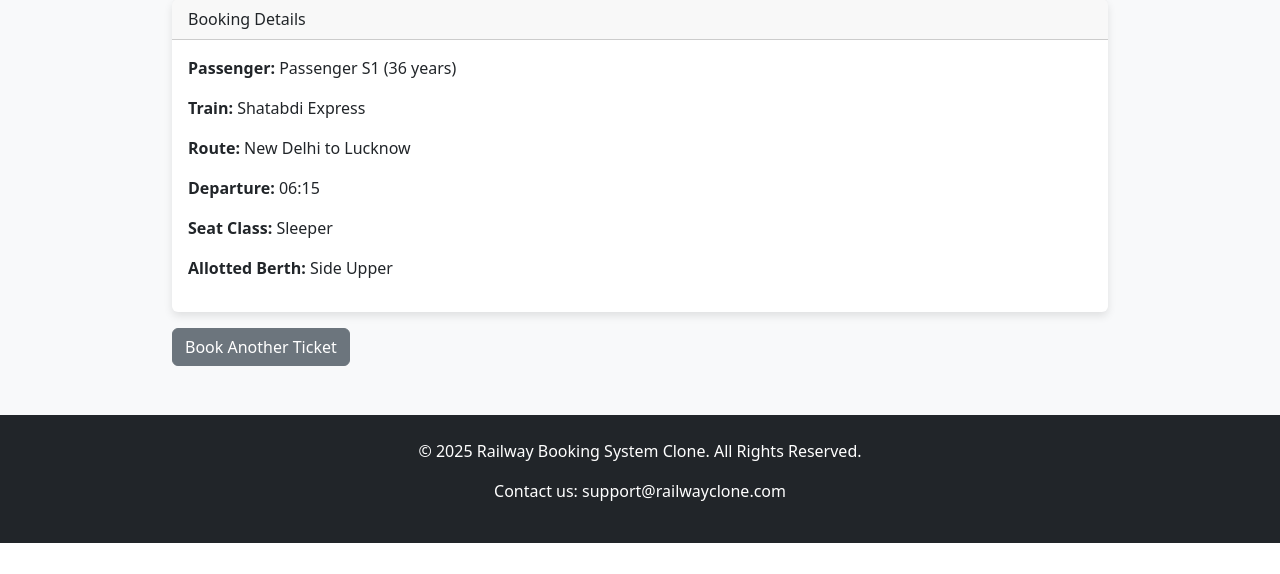
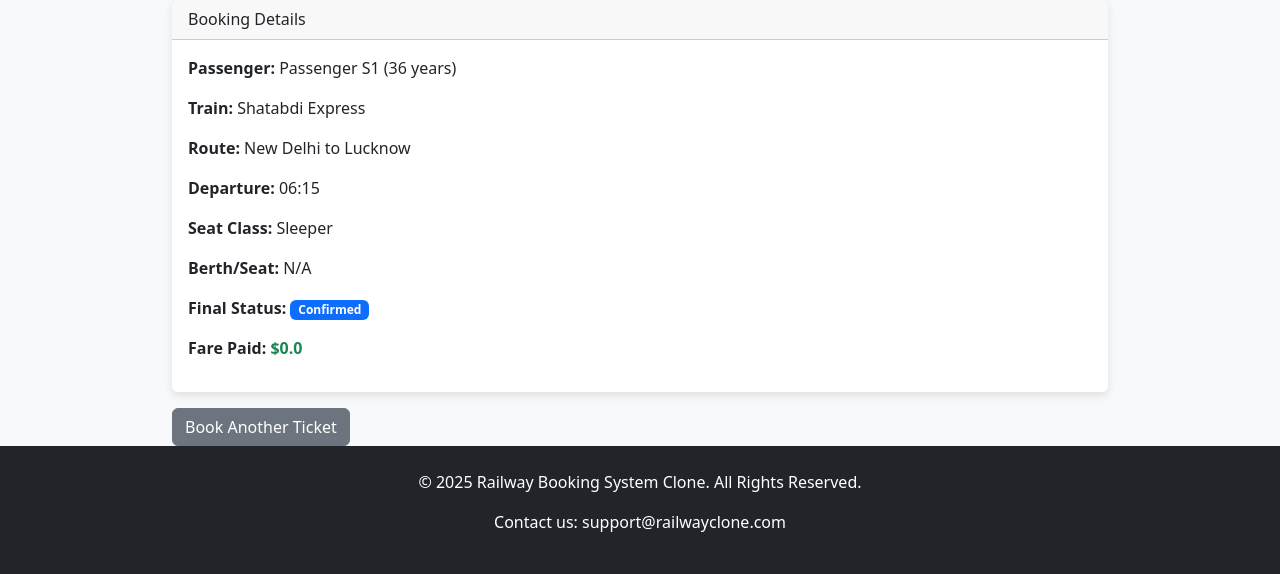
Before and after one commit to rishabh0510rishabh/railway-booking-system, a Flask app: template templates/booking_confirmation.html in a window 1280 px wide. Shown: the part 257-831 px from the top of the page. Before the commit the page ends 800 px from the top, so only its background shows below. Run offline with Flask 3, Linux system fonts and the light colour scheme; the template is opened without the code that fills it: values that come from a table or form of the project are taken from there, others are empty; data comes from the database, SQL or seed files in the repository.

Commit message:
feat: Display seat number and fare on booking confirmation page

```diff
--- a/templates/booking_confirmation.html
+++ b/templates/booking_confirmation.html
@@ -18,7 +18,9 @@
       <p><strong>Route:</strong> {{ booking.train.source }} to {{ booking.train.destination }}</p>
       <p><strong>Departure:</strong> {{ booking.train.departure_time }}</p>
       <p><strong>Seat Class:</strong> {{ booking.seat_class }}</p>
-      <p><strong>Allotted Berth:</strong> {{ booking.berth_preference or 'N/A' }}</p>
+      <p><strong>Berth/Seat:</strong> {{ booking.seat_number or 'N/A' }}</p>
+      <p><strong>Final Status:</strong> <span class="badge bg-primary">{{ booking.status }}</span></p>
+      <p><strong>Fare Paid:</strong> <span class="fw-bold text-success">${{ booking.fare|round(2) }}</span></p>
     </div>
   </div>
 
```
